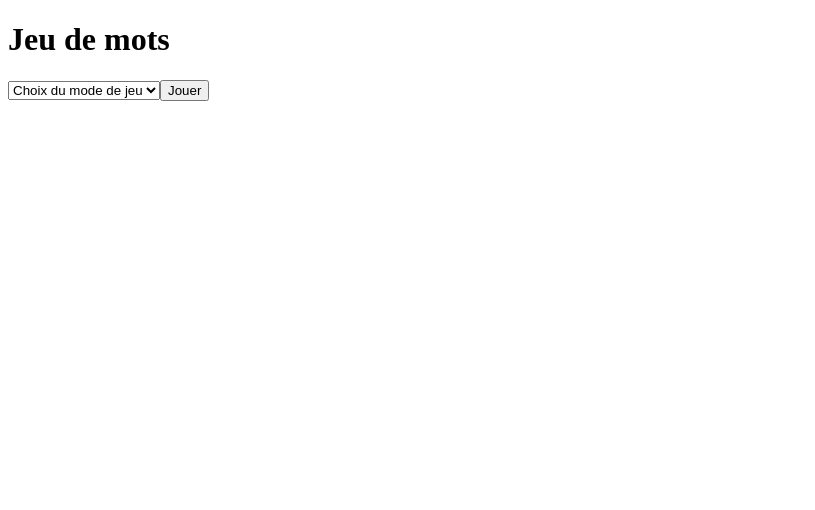
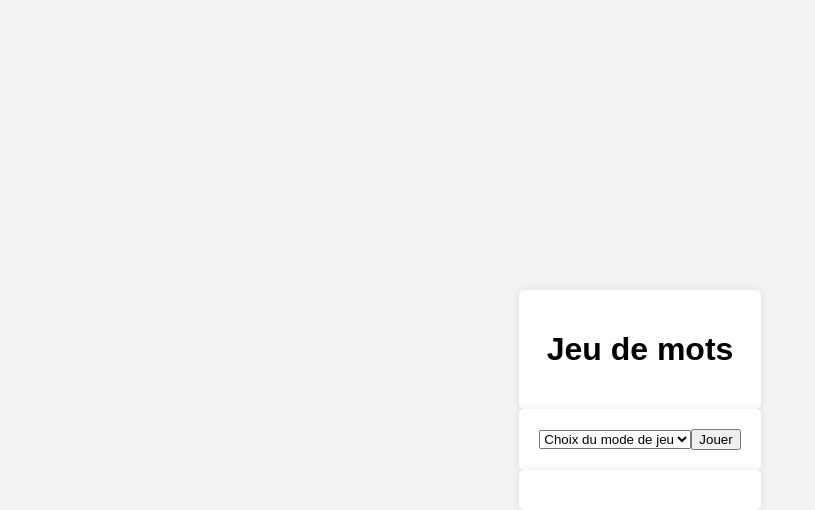
Before and after one commit to Rebolon/Angular-Word-Game, an Angular app: page / in a window 1280 px wide. Shown: the top 510 px of the page, without its empty margins (0-815 px from the left). Built offline with nearby package versions, Linux system fonts and the light colour scheme.

Commit message:
Improve a bit styling

```diff
--- a/src/app/app.component.ts
+++ b/src/app/app.component.ts
@@ -15,10 +15,20 @@ import { AlphabetGame, Game } from './services/alphabet-game.interface';
   imports: [CommonModule, TitleComponent, TitleSelectedGameComponent, GridComponent, GameSelectComponent],
   providers: [Alphabet, Boggle],
   template: `
-  <my-title/>
-  <my-title-selected-game *ngIf="game" [game]="game" />
-  <my-game-select *ngIf="!game" [selected]="defaultGame" (selected)="onSelected($event)" />
-  <my-grid *ngIf="game" [game]="game" />
+    <header>
+      <my-title/>
+      <!--div id="score">Score: 0</div-->
+    </header>
+    <main>
+      <my-game-select *ngIf="!game" [selected]="defaultGame" (selected)="onSelected($event)" />
+      <ng-container *ngIf="game">
+        <my-title-selected-game [game]="game" />
+        <my-grid [game]="game" />
+      </ng-container>
+    </main>
+    <footer>
+
+    </footer>
   `,
 })
 export class AppComponent {
--- a/src/app/components/countdown.component.ts
+++ b/src/app/components/countdown.component.ts
@@ -7,8 +7,8 @@ import { delay, interval, map, takeWhile, tap } from 'rxjs';
   standalone: true,
   imports: [NgClass, NgIf, AsyncPipe],
   template: `
-    <div *ngIf="(displayCounter$ | async) === true">{{time$ | async}}</div>
-    <div *ngIf="(displayCounter$ | async) === false">{{endText}}</div>
+    <h2 *ngIf="(displayCounter$ | async) === true">{{time$ | async}}</h2>
+    <h2 *ngIf="(displayCounter$ | async) === false">{{endText}}</h2>
   `,
 })
 export class CountDownComponent {
--- a/src/app/components/grid.component.ts
+++ b/src/app/components/grid.component.ts
@@ -11,7 +11,7 @@ import { CountDownComponent } from './countdown.component';
   imports: [NgFor, NgIf, LetterComponent, WordsComponent, CountDownComponent,],
   template: `
   <ng-container *ngIf="board">
-    <my-countdown [starTime]="10" (timeEnded)="stopGame()"/>
+    <my-countdown [starTime]="120" (timeEnded)="stopGame()"/>
 
     <div *ngFor="let row of board.caseBehavior.gridCases" class="flex-container">
       <my-letter *ngFor="let col of row" [case]="col" [behavior]="board.caseBehavior"></my-letter>
--- a/src/styles.scss
+++ b/src/styles.scss
@@ -1 +1,18 @@
-/* You can add global styles to this file, and also import other style files */
+body {
+    font-family: Arial, sans-serif;
+    background-color: #f4f4f4;
+    margin: 0;
+    padding: 0;
+    display: flex;
+    justify-content: center;
+    align-items: center;
+    min-height: 100vh;
+}
+
+main, header, footer {
+    text-align: center;
+    background-color: #ffffff;
+    padding: 20px;
+    border-radius: 5px;
+    box-shadow: 0 0 10px rgba(0, 0, 0, 0.1);
+}
```
